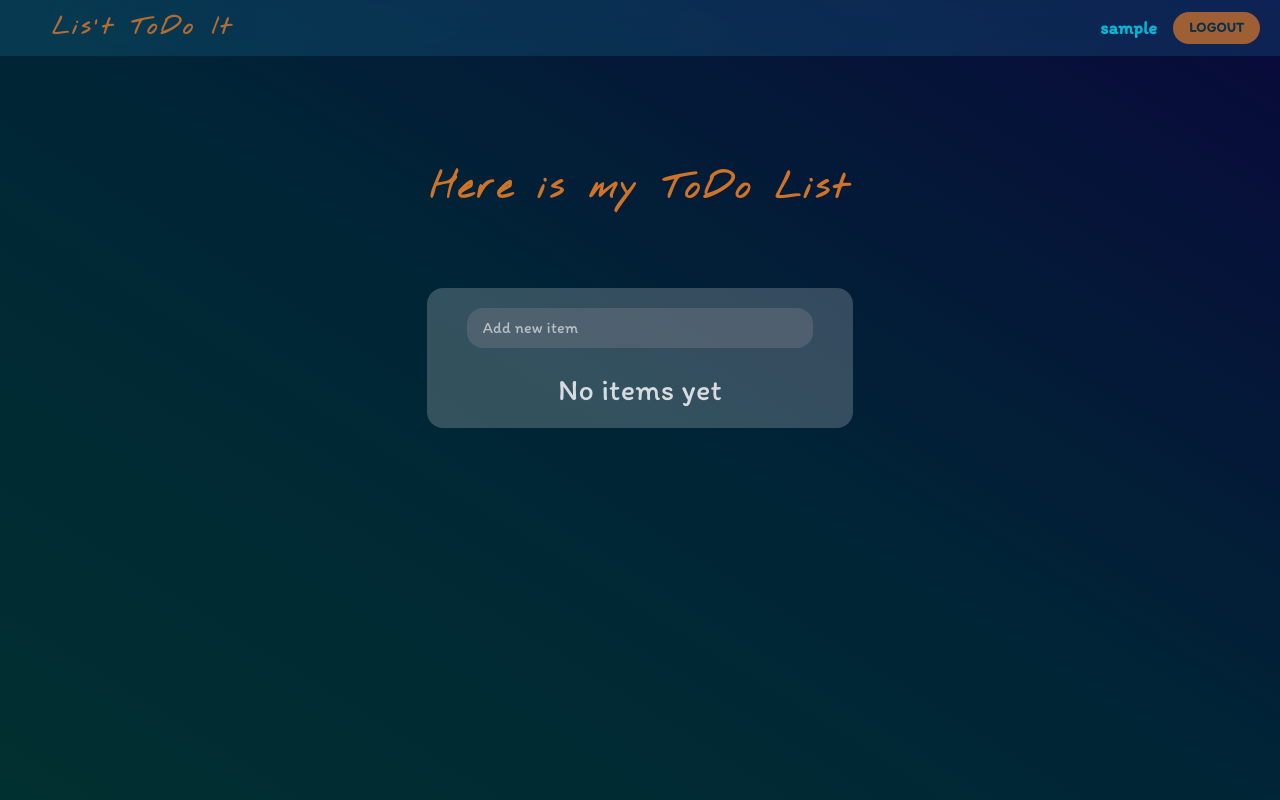
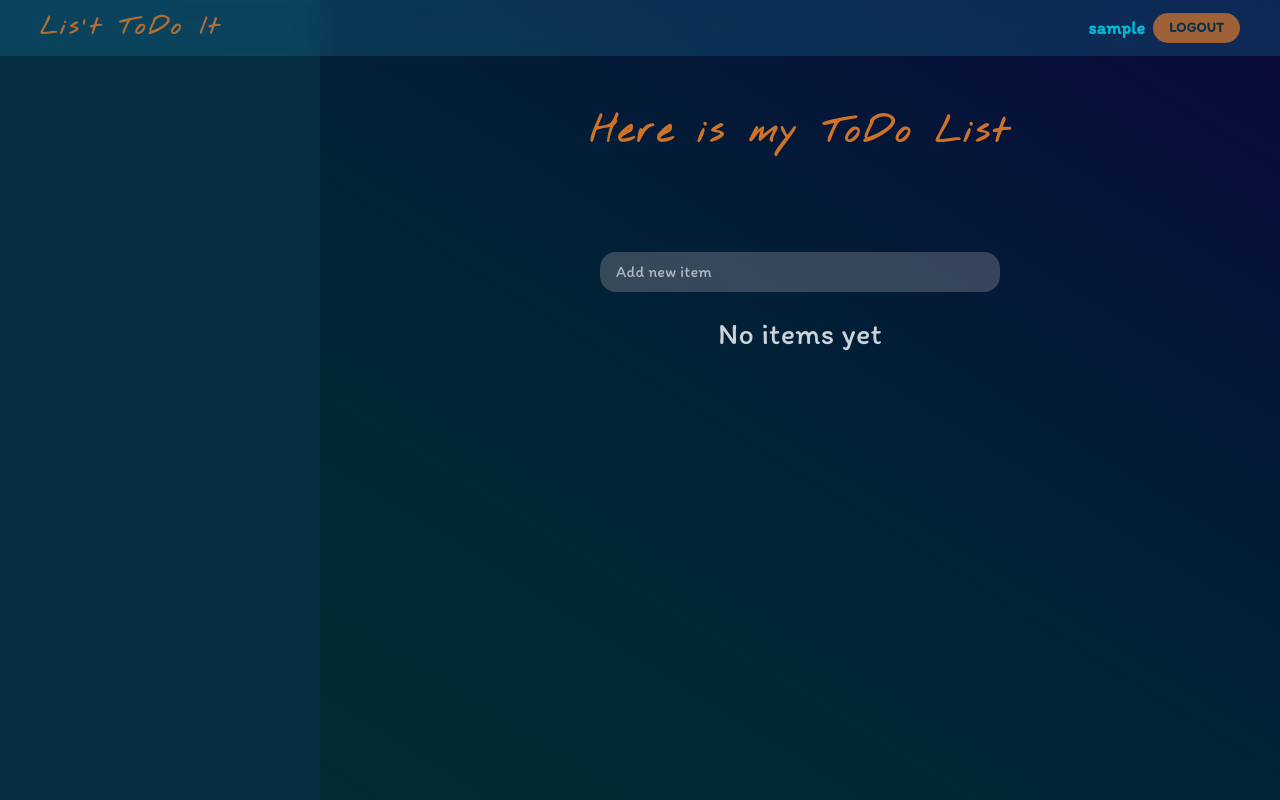
Before and after one commit to ahmedmlaouhia/ToDo, a React (Vite) app: page / in a window 1280 px wide. Built offline with nearby package versions, Linux system fonts and the light colour scheme; sample sign-in values are in the browser's storage.

Commit message:
added sidebar

```diff
--- a/src/App.tsx
+++ b/src/App.tsx
@@ -12,7 +12,7 @@ const App = () => {
     <Provider>
       <Toaster />
       <Router>
-        <div className="bg-gradient-to-tr from-[#013030] via-[#002536] to-[#09093a] w-screen min-h-screen">
+        <div className="bg-gradient-to-tr from-[#013030] via-[#002536] to-[#09093a] w-full min-w-[700px] min-h-screen">
           <NavBar />
           <Routes>
             <Route path="/login" element={<Login />} />
--- a/src/components/Item.tsx
+++ b/src/components/Item.tsx
@@ -6,7 +6,7 @@ const Item = (props: Props) => {
       </h1>
       <input
         type="checkbox"
-        className="form-check-input appearance-none h-4 w-4 border-2 rounded-lg bg-transparent checked:bg-blue-500 border-blue-500 outline-none duration-200 cursor-pointer"
+        className="appearance-none h-4 w-4 border-2 rounded-lg bg-transparent checked:bg-blue-500 border-blue-500 outline-none duration-200 cursor-pointer"
       ></input>
     </div>
   )
--- a/src/components/NavBar.tsx
+++ b/src/components/NavBar.tsx
@@ -12,9 +12,10 @@ const NavBar = () => {
   }
 
   return (
-    <div className="flex justify-between items-center bg-[#2ba1d82a] p-3 backdrop-blur-3xl ">
+    <div className="absolute -top-11 hover:top-0 duration-200 w-full pb-4 z-20">
+      <div className="  flex justify-between items-center bg-[#1e749c4b] py-3 px-10 backdrop-blur-lg ">
         <div className="flex items-center">
-        <h1 className="text-2xl font-bold text-[#eb7f27be] ml-10 cursor-default title">
+          <h1 className="text-2xl font-bold text-[#eb7f27be] cursor-default title">
             Lis't ToDo It
           </h1>
         </div>
@@ -26,7 +27,7 @@ const NavBar = () => {
             </h1>
             <button
               onClick={handleLogout}
-            className="bg-[#eb7f27a8] hover:bg-[#eb7f27c4] hover:shadow-mine duration-300 hover:shadow-[#eb7f27]/30 rounded-2xl px-4 py-[6px] mx-2
+              className="bg-[#eb7f27a8] hover:bg-[#eb7f27c4] hover:shadow-mine duration-300 hover:shadow-[#eb7f27]/30 rounded-2xl px-4 py-[5px]
             border-none outline-none focus:outline-none
             text-[#093144] text-sm font-black"
             >
@@ -35,6 +36,7 @@ const NavBar = () => {
           </div>
         )}
       </div>
+    </div>
   )
 }
 
--- /dev/null
+++ b/src/components/Sidebar.tsx
@@ -0,0 +1,7 @@
+const Sidebar = () => {
+  return (
+    <div className="absolute -left-[35%] w-[40%] md:left-0 hover:left-0 md:w-1/3 lg:w-1/4 min-w-[280px] duration-200 h-screen bg-[#073246da] z-10 backdrop-blur-xl"></div>
+  )
+}
+
+export default Sidebar
--- a/src/components/ToDoList.tsx
+++ b/src/components/ToDoList.tsx
@@ -1,14 +1,17 @@
+import Sidebar from "./Sidebar"
 import ToDoListItems from "./ToDoListItems"
 
 const ToDoList = () => {
   return (
-    <div>
-      <h1 className="text-4xl font-bold text-[#eb7f27e0] mt-28 mb-20 text-center title cursor-default">
-        Here is my ToDo List
-      </h1>
-      <ToDoListItems />
+    <div className="flex">
+      <Sidebar />
+      <div className="w-[95%] md:w-2/3 lg:w-3/4 ml-auto">
+        <h1 className="text-4xl font-bold text-[#eb7f27e0] mt-28 mb-20 text-center title cursor-default">
+          Here is my ToDo List
+        </h1>
+        <ToDoListItems />
+      </div>
     </div>
   )
 }
-
 export default ToDoList
--- a/src/components/ToDoListItems.tsx
+++ b/src/components/ToDoListItems.tsx
@@ -42,7 +42,7 @@ const ToDoListItems = () => {
   const { task, items, handleAddItem, setTask } = useToDo()
 
   return (
-    <div className="mx-auto bg-white/20 md:w-1/2 w-4/5 xl:w-1/3 rounded-2xl mt-10 px-10 py-5">
+    <div className="mx-auto duration-100 md:w-1/2 w-4/5 xl:w-1/2 rounded-2xl mt-10 px-10 py-5">
       <div className="flex flex-col flex-wrap justify-center gap-6">
         <input
           value={task}
```
Lines whose indentation alone changed are shown as unchanged.
